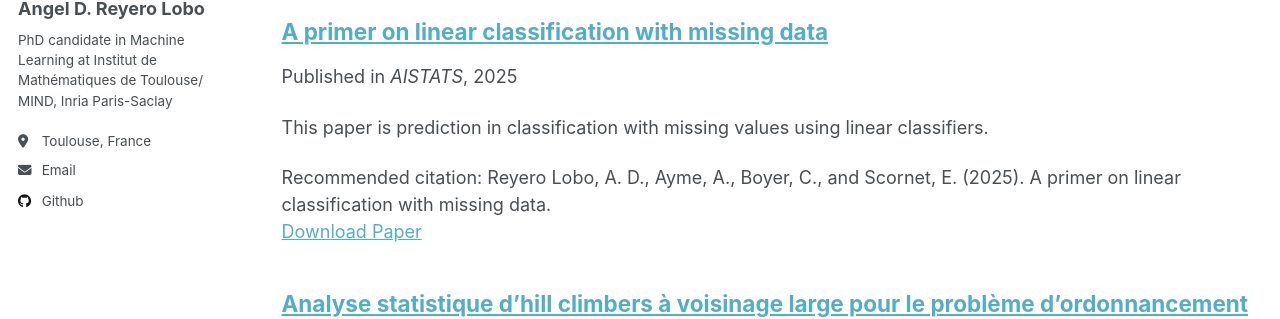
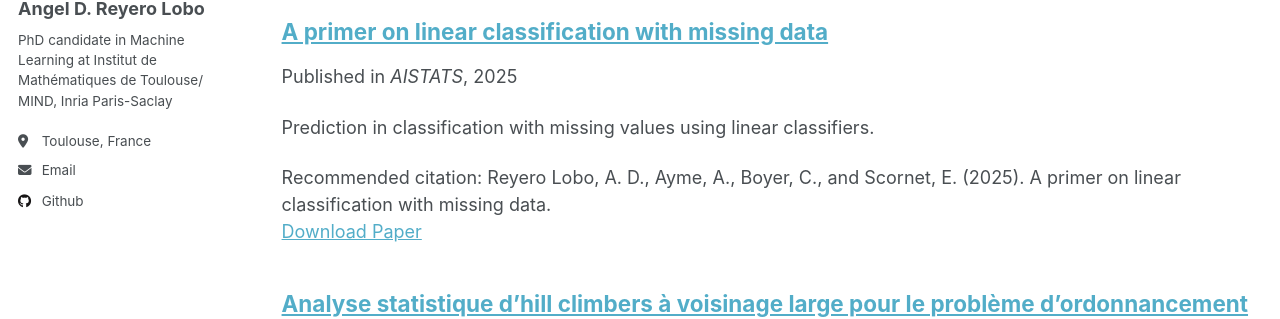
Before and after one commit to AngelReyero/AngelReyero.github.io, a Jekyll site: the page built from _pages/publications.html, in a window 1280 px wide and 1254 px high. Shown: the part 252-571 px from the top of the window. Built offline with Jekyll 4.4.1, drawn with Linux system fonts in a browser that asks for light colours.

Commit message:
Update classification_missing_values.md

```diff
--- a/_publications/classification_missing_values.md
+++ b/_publications/classification_missing_values.md
@@ -2,7 +2,7 @@
 title: "A primer on linear classification with missing data"
 collection: publications
 category: conferences
-excerpt: 'This paper is prediction in classification with missing values using linear classifiers.'
+excerpt: 'Prediction in classification with missing values using linear classifiers.'
 date: 2025-01-25
 venue: AISTATS
 paperurl: 'https://arxiv.org/abs/2405.09196'
```
